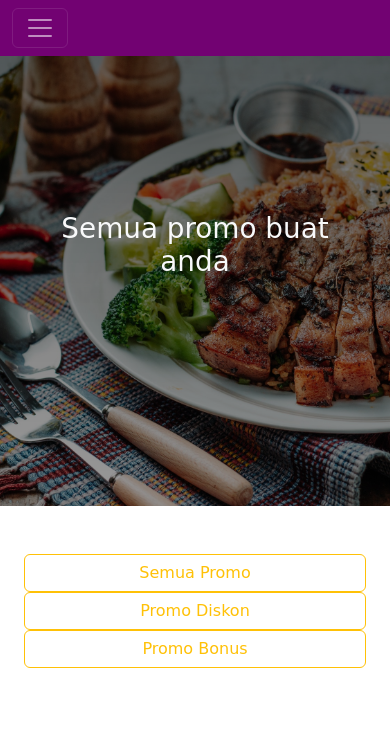
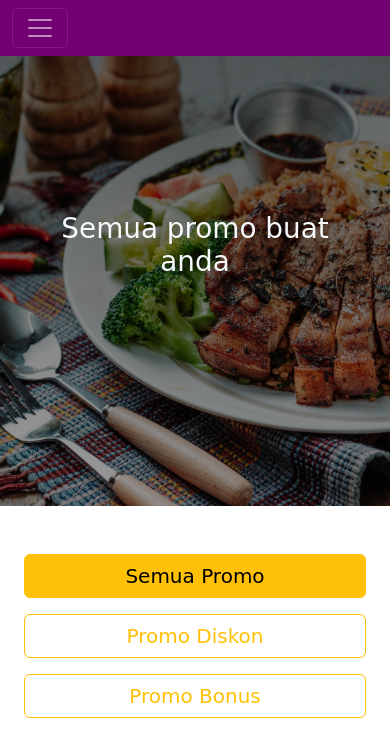
Before and after one commit to guguspradita/toko-online-boots5, a plain HTML site: page promo.html in a window 390 px wide. Drawn offline with nearby package versions, Linux system fonts and the light colour scheme.

Commit message:
content promo and responsive

```diff
--- a/promo.html
+++ b/promo.html
@@ -52,15 +52,15 @@
     <!-- promo -->
     <div class="container-fluid py-5">
         <div class="container">
-            <div class="row">
-                <div class="col-lg-4">
-                    <button class="btn btn-outline-warning w-100">Semua Promo</button>
+            <div class="row justify-content-center">
+                <div class="col-lg-2 col-md-3 col-sm-4 mb-3">
+                    <button class="btn btn-outline-warning w-100 fs-5 active">Semua Promo</button>
                 </div>
-                <div class="col-lg-4">
-                    <button class="btn btn-outline-warning w-100">Promo Diskon</button>
+                <div class="col-lg-2 col-md-3 col-sm-4 mb-3">
+                    <button class="btn btn-outline-warning w-100 fs-5">Promo Diskon</button>
                 </div>
-                <div class="col-lg-4">
-                    <button class="btn btn-outline-warning w-100">Promo Bonus</button>
+                <div class="col-lg-2 col-md-3 col-sm-4 mb-3">
+                    <button class="btn btn-outline-warning w-100 fs-5">Promo Bonus</button>
                 </div>
             </div>
         </div>
```
